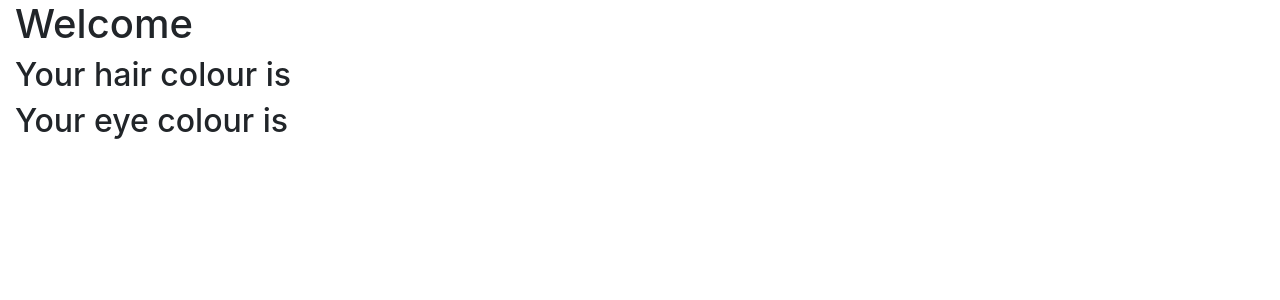
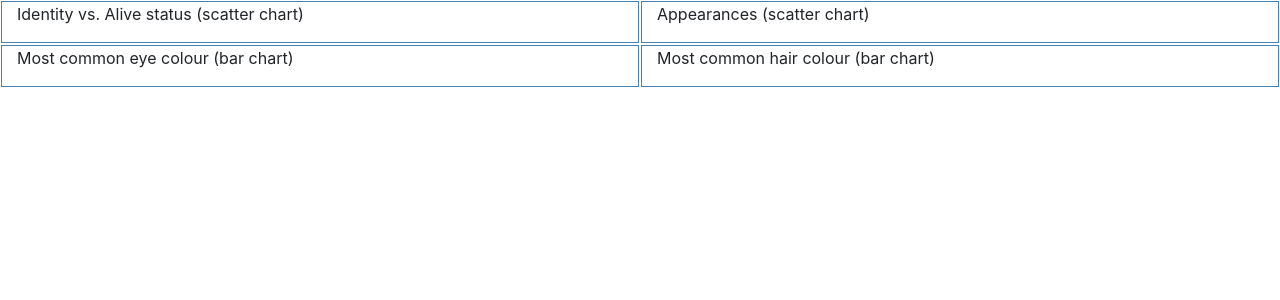
Before and after one commit to neilmarshall/html_snippets, a Flask app: template flask_login_example/app/templates/index.html in a window 1280 px wide. Shown: the part 56-356 px from the top of the page. Run offline with Flask 2, Linux system fonts and the light colour scheme; the template is opened without the code that fills it, so the values that code supplies are empty; some libraries are stand-ins or nearby versions.

Commit message:
feat: Base build of dashboard for flask login example

```diff
--- /dev/null
+++ b/flask_login_example/app/static/load_charts.js
@@ -0,0 +1,19 @@
+function titleCase(words) {
+    words = words.toLowerCase().split(' ');
+    return (words.map(word => word.charAt(0).toUpperCase() + word.slice(1))).join(' ');
+}
+
+
+function build_chart(data, selector) {
+    var values = data.map(d => d[1]);
+    var scaler = d3.scaleLinear()
+                   .domain([0, d3.max(values)])
+                   .range([0, 100]);
+    d3.select(selector)
+      .selectAll("div")
+      .data(data)
+      .enter()
+      .append("div")
+      .style("width", function(d) { return scaler(d[1]) + "%"; })
+      .text(function(d) { return titleCase(d[0]); });
+}
--- a/flask_login_example/app/static/style_overrides.css
+++ b/flask_login_example/app/static/style_overrides.css
@@ -1,3 +1,16 @@
 body {
     /* background-color: black; */
 }
+
+.col {
+    border: solid steelblue 1px;
+    margin: 1px;
+}
+
+.chart div {
+    font: 10px sans-serif;
+    background-color: steelblue;
+    color: white;
+    padding: 3px;
+    margin: 1px;
+}
--- a/flask_login_example/app/templates/base.html
+++ b/flask_login_example/app/templates/base.html
@@ -4,8 +4,10 @@
     <title>Flask -- Login Example</title>
     <link rel="stylesheet" href="https://stackpath.bootstrapcdn.com/bootstrap/4.3.1/css/bootstrap.min.css" integrity="sha384-ggOyR0iXCbMQv3Xipma34MD+dH/1fQ784/j6cY/iJTQUOhcWr7x9JvoRxT2MZw1T" crossorigin="anonymous">
     <script src="https://code.jquery.com/jquery-3.3.1.slim.min.js" integrity="sha384-q8i/X+965DzO0rT7abK41JStQIAqVgRVzpbzo5smXKp4YfRvH+8abtTE1Pi6jizo" crossorigin="anonymous"></script>
-<script src="https://cdnjs.cloudflare.com/ajax/libs/popper.js/1.14.7/umd/popper.min.js" integrity="sha384-UO2eT0CpHqdSJQ6hJty5KVphtPhzWj9WO1clHTMGa3JDZwrnQq4sF86dIHNDz0W1" crossorigin="anonymous"></script>
-<script src="https://stackpath.bootstrapcdn.com/bootstrap/4.3.1/js/bootstrap.min.js" integrity="sha384-JjSmVgyd0p3pXB1rRibZUAYoIIy6OrQ6VrjIEaFf/nJGzIxFDsf4x0xIM+B07jRM" crossorigin="anonymous"></script>
+    <script src="https://cdnjs.cloudflare.com/ajax/libs/popper.js/1.14.7/umd/popper.min.js" integrity="sha384-UO2eT0CpHqdSJQ6hJty5KVphtPhzWj9WO1clHTMGa3JDZwrnQq4sF86dIHNDz0W1" crossorigin="anonymous"></script>
+    <script src="https://stackpath.bootstrapcdn.com/bootstrap/4.3.1/js/bootstrap.min.js" integrity="sha384-JjSmVgyd0p3pXB1rRibZUAYoIIy6OrQ6VrjIEaFf/nJGzIxFDsf4x0xIM+B07jRM" crossorigin="anonymous"></script>
+    <script src="https://d3js.org/d3.v5.min.js"></script>
+    <script src="{{ url_for('static', filename='load_charts.js') }}"></script>
     <link rel="stylesheet" href="static/style_overrides.css">
 </head>
 <body>
--- a/flask_login_example/app/templates/index.html
+++ b/flask_login_example/app/templates/index.html
@@ -5,7 +5,26 @@
 {% endblock %}
 
 {% block body %}
-    <h1>Welcome {{ current_user.username }}</h1>
-    <h2>Your hair colour is {{ current_user.hair_colour }}</h2>
-    <h2>Your eye colour is {{ current_user.eye_colour }}</h2>
+    <div class="row">
+        <div class="col">
+            <p>Identity vs. Alive status (scatter chart)</p>
+        </div>
+        <div class="col">
+            <p>Appearances (scatter chart)</p>
+        </div>
+    </div>
+    <div class="row">
+        <div class="col">
+            <p>Most common eye colour (bar chart)</p>
+            <div id="eye_colour_chart" class="chart">
+                <script>$(build_chart({{ eye_data|safe }}, "#eye_colour_chart"))</script>
+            </div>
+        </div>
+        <div class="col">
+            <p>Most common hair colour (bar chart)</p>
+            <div id="hair_colour_chart" class="chart">
+                <script>$(build_chart({{ hair_data|safe }}, "#hair_colour_chart"))</script>
+            </div>
+        </div>
+    </div>
 {% endblock %}
```
Also changed, not shown: flask_login_example/app/routes.py (+24 -7 lines).
